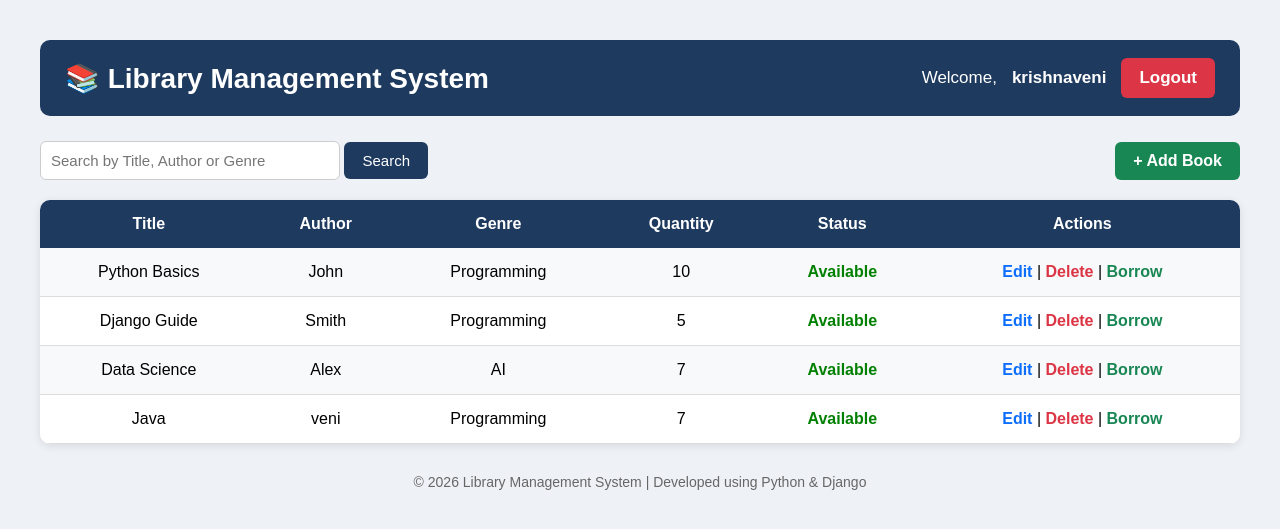
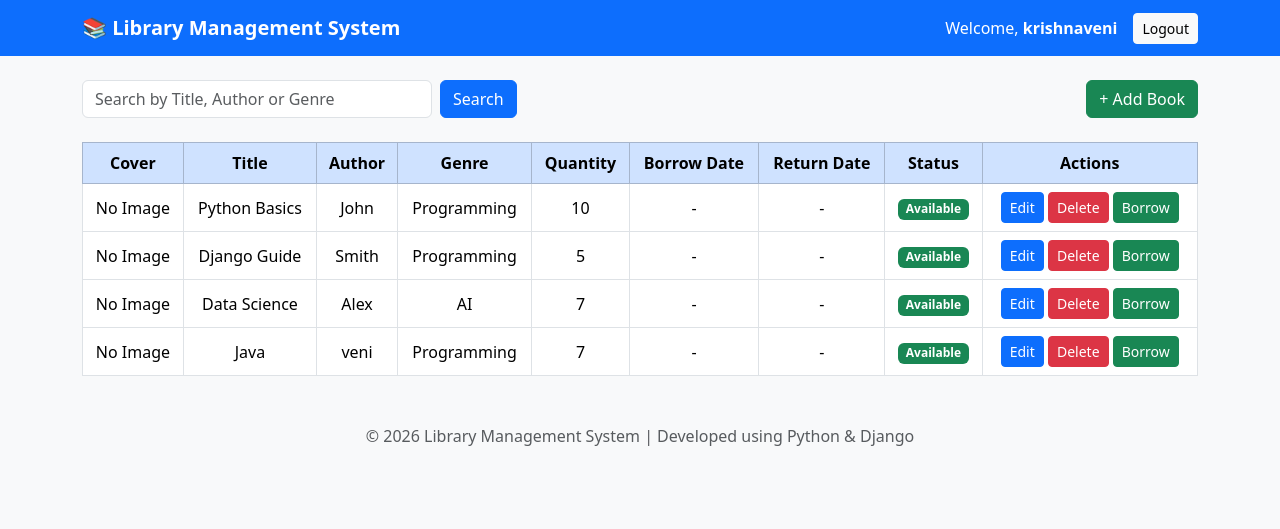
Before and after one commit to krishnaveni224/library-management-system, a Django app: page /books/ in a window 1280 px wide. Shown: the top 529 px of the page. Run offline with Django 4.2, Linux system fonts and the light colour scheme; a user stored in the database is signed in; data comes from the database, SQL or seed files in the repository; both versions use the stored data as it was before the commit.

Commit message:
Complete Library Management System with activity log, book covers and borrow return dates

```diff
--- /dev/null
+++ b/library/templates/base.html
@@ -0,0 +1,57 @@
+<!DOCTYPE html>
+<html lang="en">
+<head>
+    <meta charset="UTF-8">
+    <meta name="viewport" content="width=device-width, initial-scale=1.0">
+    <title>{% block title %}Library Management System{% endblock %}</title>
+
+    <!-- Bootstrap CSS -->
+    <link href="https://cdn.jsdelivr.net/npm/bootstrap@5.3.7/dist/css/bootstrap.min.css" rel="stylesheet">
+</head>
+
+<body class="bg-light">
+
+<nav class="navbar navbar-expand-lg navbar-dark bg-primary">
+    <div class="container">
+        <a class="navbar-brand fw-bold" href="/books/">
+            📚 Library Management System
+        </a>
+
+        {% if user.is_authenticated %}
+        <div class="d-flex align-items-center">
+            <span class="text-white me-3">
+                Welcome, <strong>{{ user.username }}</strong>
+            </span>
+
+            <a href="{% url 'logout' %}" class="btn btn-light btn-sm">
+                Logout
+            </a>
+        </div>
+        {% endif %}
+    </div>
+</nav>
+
+<div class="container mt-4">
+
+    {% if messages %}
+        {% for message in messages %}
+            <div class="alert alert-success alert-dismissible fade show" role="alert">
+                {{ message }}
+                <button type="button" class="btn-close" data-bs-dismiss="alert"></button>
+            </div>
+        {% endfor %}
+    {% endif %}
+
+    {% block content %}
+    {% endblock %}
+
+</div>
+
+<footer class="text-center mt-5 mb-3 text-muted">
+    © 2026 Library Management System | Developed using Python & Django
+</footer>
+
+<script src="https://cdn.jsdelivr.net/npm/bootstrap@5.3.7/dist/js/bootstrap.bundle.min.js"></script>
+
+</body>
+</html>
--- a/library/templates/books.html
+++ b/library/templates/books.html
@@ -1,238 +1,66 @@
-<!DOCTYPE html>
-<html>
-<head>
-    <title>Library Management System</title>
+{% extends 'base.html' %}
 
-    <style>
+{% block title %}
+Books
+{% endblock %}
 
-        *{
-            margin:0;
-            padding:0;
-            box-sizing:border-box;
-            font-family:Arial, sans-serif;
-        }
+{% block content %}
 
-        body{
-            background:#eef2f7;
-            padding:40px;
-        }
+<div class="d-flex justify-content-between align-items-center mb-4 flex-wrap">
 
-        .container{
-            max-width:1200px;
-            margin:auto;
-        }
-
-        .navbar{
-            background:#1e3a5f;
-            color:white;
-            padding:18px 25px;
-            border-radius:10px;
-            display:flex;
-            justify-content:space-between;
-            align-items:center;
-            margin-bottom:25px;
-        }
-
-        .navbar h2{
-            font-size:28px;
-        }
-
-        .user{
-            display:flex;
-            align-items:center;
-            gap:15px;
-            font-size:17px;
-        }
-
-        .logout{
-            background:#dc3545;
-            color:white;
-            text-decoration:none;
-            padding:10px 18px;
-            border-radius:6px;
-            font-weight:bold;
-        }
-
-        .logout:hover{
-            background:#bb2d3b;
-        }
-
-        .top-section{
-            display:flex;
-            justify-content:space-between;
-            align-items:center;
-            margin-bottom:20px;
-            flex-wrap:wrap;
-        }
-
-        input{
-            width:300px;
-            padding:10px;
-            border:1px solid #ccc;
-            border-radius:6px;
-            font-size:15px;
-        }
-
-        button{
-            padding:10px 18px;
-            border:none;
-            background:#1e3a5f;
-            color:white;
-            border-radius:6px;
-            cursor:pointer;
-            font-size:15px;
-        }
-
-        button:hover{
-            background:#16304f;
-        }
-
-        .add-btn{
-            background:#198754;
-            color:white;
-            text-decoration:none;
-            padding:10px 18px;
-            border-radius:6px;
-            font-weight:bold;
-        }
-
-        .add-btn:hover{
-            background:#146c43;
-        }
-
-        table{
-            width:100%;
-            border-collapse:collapse;
-            background:white;
-            border-radius:10px;
-            overflow:hidden;
-            box-shadow:0 2px 8px rgba(0,0,0,0.1);
-        }
-
-        th{
-            background:#1e3a5f;
-            color:white;
-            padding:15px;
-        }
-
-        td{
-            padding:15px;
-            text-align:center;
-            border-bottom:1px solid #ddd;
-        }
-
-        tr:nth-child(even){
-            background:#f8f9fa;
-        }
-
-        tr:hover{
-            background:#eef4ff;
-        }
-
-        .available{
-            color:green;
-            font-weight:bold;
-        }
-
-        .borrowed{
-            color:red;
-            font-weight:bold;
-        }
-
-        .edit{
-            color:#0d6efd;
-            text-decoration:none;
-            font-weight:bold;
-        }
-
-        .delete{
-            color:#dc3545;
-            text-decoration:none;
-            font-weight:bold;
-        }
-
-        .borrow{
-            color:#198754;
-            text-decoration:none;
-            font-weight:bold;
-        }
-
-        .return{
-            color:#fd7e14;
-            text-decoration:none;
-            font-weight:bold;
-        }
-
-        .edit:hover,
-        .delete:hover,
-        .borrow:hover,
-        .return:hover{
-            text-decoration:underline;
-        }
-
-        .footer{
-            text-align:center;
-            margin-top:30px;
-            color:#666;
-            font-size:14px;
-        }
-
-    </style>
-
-</head>
-
-<body>
-
-<div class="container">
-
-    <div class="navbar">
-
-        <h2>📚 Library Management System</h2>
-
-        <div class="user">
-
-            Welcome,
-            <strong>{{ request.user.username }}</strong>
-
-            <a class="logout" href="/logout/">Logout</a>
-
-        </div>
-
-    </div>
-
-    <div class="top-section">
-
-        <form method="GET">
+    <form method="GET" class="d-flex">
 
         <input
             type="text"
             name="search"
+            class="form-control me-2"
+            style="width:350px;"
             placeholder="Search by Title, Author or Genre"
-                value="{{ search }}"
-            >
+            value="{{ search }}">
 
-            <button type="submit">Search</button>
+        <button type="submit" class="btn btn-primary">
+            Search
+        </button>
 
     </form>
 
-        <a class="add-btn" href="/add-book/">+ Add Book</a>
+    <a href="/add-book/" class="btn btn-success">
+        + Add Book
+    </a>
 
 </div>
 
-    <table>
+<table class="table table-bordered table-hover text-center align-middle">
+
+    <thead class="table-primary">
 
         <tr>
+            <th>Cover</th>
             <th>Title</th>
             <th>Author</th>
             <th>Genre</th>
             <th>Quantity</th>
+            <th>Borrow Date</th>
+            <th>Return Date</th>
             <th>Status</th>
             <th>Actions</th>
         </tr>
 
+    </thead>
+
+    <tbody>
+
     {% for book in books %}
 
         <tr>
+
+            <td>
+                {% if book.cover_image %}
+                    <img src="{{ book.cover_image.url }}" width="60" height="80" alt="Book Cover">
+                {% else %}
+                    No Image
+                {% endif %}
+            </td>
 
             <td>{{ book.title }}</td>
             <td>{{ book.author }}</td>
@@ -240,36 +68,50 @@
             <td>{{ book.quantity }}</td>
 
             <td>
+                {% if book.borrow_date %}
+                    {{ book.borrow_date }}
+                {% else %}
+                    -
+                {% endif %}
+            </td>
 
+            <td>
+                {% if book.return_date %}
+                    {{ book.return_date }}
+                {% else %}
+                    -
+                {% endif %}
+            </td>
+
+            <td>
                 {% if book.is_borrowed %}
-
-                    <span class="borrowed">Borrowed</span>
-
+                    <span class="badge bg-danger">Borrowed</span>
                 {% else %}
-
-                    <span class="available">Available</span>
-
+                    <span class="badge bg-success">Available</span>
                 {% endif %}
-
             </td>
 
             <td>
 
-                <a class="edit" href="/edit-book/{{ book.id }}/">Edit</a>
+                <a href="/edit-book/{{ book.id }}/" class="btn btn-primary btn-sm">
+                    Edit
+                </a>
 
-                |
-
-                <a class="delete" href="/delete-book/{{ book.id }}/">Delete</a>
-
-                |
+                <a href="/delete-book/{{ book.id }}/" class="btn btn-danger btn-sm">
+                    Delete
+                </a>
 
                 {% if book.is_borrowed %}
 
-                    <a class="return" href="/return-book/{{ book.id }}/">Return</a>
+                    <a href="/return-book/{{ book.id }}/" class="btn btn-warning btn-sm">
+                        Return
+                    </a>
 
                 {% else %}
 
-                    <a class="borrow" href="/borrow-book/{{ book.id }}/">Borrow</a>
+                    <a href="/borrow-book/{{ book.id }}/" class="btn btn-success btn-sm">
+                        Borrow
+                    </a>
 
                 {% endif %}
 
@@ -280,22 +122,13 @@
     {% empty %}
 
         <tr>
-
-            <td colspan="6">No books found.</td>
-
+            <td colspan="9">No books found.</td>
         </tr>
 
     {% endfor %}
 
+    </tbody>
+
 </table>
 
-    <div class="footer">
-
-        © 2026 Library Management System | Developed using Python & Django
-
-    </div>
-
-</div>
-
-</body>
-</html>
+{% endblock %}
--- a/library/urls.py
+++ b/library/urls.py
@@ -12,6 +12,9 @@ urlpatterns = [
     path('borrow-book/<int:id>/', views.borrow_book, name='borrow_book'),
     path('return-book/<int:id>/', views.return_book, name='return_book'),
 
+    path('activity-log/', views.activity_log, name='activity_log'),
+
+
     path('register/', views.register, name='register'),
     path('login/', views.login, name='login'),
     path('logout/', views.logout_user, name='logout'),
--- a/library/views.py
+++ b/library/views.py
@@ -1,9 +1,12 @@
+from django.http import HttpResponse
 from django.shortcuts import render, redirect, get_object_or_404
+from django.contrib import messages
 from django.db.models import Q
-from .models import Book
-from .forms import BookForm
+from .models import Book, ActivityLog
+from .forms import BookForm, RegisterForm
+from datetime import date
 
-from django.contrib.auth.forms import UserCreationForm, AuthenticationForm
+from django.contrib.auth.forms import  AuthenticationForm
 from django.contrib.auth import login as auth_login, logout
 from django.contrib.auth.decorators import login_required
 
@@ -36,11 +39,21 @@ def add_book(request):
 
     if request.method == 'POST':
 
-        form = BookForm(request.POST)
+        form = BookForm(request.POST, request.FILES)
 
         if form.is_valid():
 
-            form.save()
+            book = form.save()
+
+            ActivityLog.objects.create(
+                user=request.user,
+                action="Added Book",
+                book=book,
+                book_title=book.title
+            )
+
+
+            messages.success(request, "Book added successfully!")
 
             return redirect('/books/')
 
@@ -58,11 +71,22 @@ def edit_book(request, id):
 
     if request.method == 'POST':
 
-        form = BookForm(request.POST, instance=book)
+        form = BookForm(request.POST, request.FILES, instance=book)
 
         if form.is_valid():
 
-            form.save()
+            updated_book = form.save()
+
+            ActivityLog.objects.create(
+                user=request.user,
+                action="Updated Book",
+                book=updated_book,
+                book_title=updated_book.title
+            )
+
+
+
+            messages.success(request, "Book updated sucessfully")
 
             return redirect('/books/')
 
@@ -78,7 +102,19 @@ def delete_book(request, id):
 
     book = get_object_or_404(Book, id=id)
 
+    book_title = book.title
+
+    ActivityLog.objects.create(
+        user=request.user,
+        action="Deleted Book",
+        book=book,
+        book_title=book.title
+
+    )
+
     book.delete()
+
+    messages.success(request, "Book deleted successfully")
 
     return redirect('/books/')
 
@@ -88,9 +124,21 @@ def borrow_book(request, id):
 
     book = get_object_or_404(Book, id=id)
 
-    book.is_borrowed = True
+    if not book.is_borrowed:
 
-    book.save()
+        book.is_borrowed = True
+        book.borrow_date = date.today()
+        book.return_date = None
+        book.save()
+
+        ActivityLog.objects.create(
+            user=request.user,
+            action="Borrowed Book",
+            book=book,
+            book_title=book.title
+        )
+
+    messages.success(request, "Book borrowed successfully")
 
     return redirect('/books/')
 
@@ -100,10 +148,20 @@ def return_book(request, id):
 
     book = get_object_or_404(Book, id=id)
 
-    book.is_borrowed = False
+    if book.is_borrowed:
 
-    book.save()
+       book.is_borrowed = False
+       book.return_date = date.today()
+       book.save()
 
+       ActivityLog.objects.create(
+           user=request.user,
+           action="Returned Book",
+           book=book,
+           book_title=book.title
+       )
+
+    messages.success(request, "Book returned successfully")
     return redirect('/books/')
 
 
@@ -111,7 +169,7 @@ def register(request):
 
     if request.method == 'POST':
 
-        form = UserCreationForm(request.POST)
+        form = RegisterForm(request.POST)
 
         if form.is_valid():
 
@@ -121,12 +179,15 @@ def register(request):
 
     else:
 
-        form = UserCreationForm()
+        form = RegisterForm()
 
     return render(request, 'register.html', {'form': form})
 
 
 def login(request):
+
+    if request.user.is_authenticated:
+        return redirect('/books/')
 
     if request.method == 'POST':
 
@@ -137,6 +198,11 @@ def login(request):
             user = form.get_user()
 
             auth_login(request, user)
+
+            ActivityLog.objects.create(
+                user=user,
+                action="Logged In"
+            )
 
             return redirect('/books/')
 
@@ -149,6 +215,25 @@ def login(request):
 
 def logout_user(request):
 
+    if request.user.is_authenticated:
+
+        ActivityLog.objects.create(
+            user=request.user,
+            action="Logged Out"
+        )
+
     logout(request)
 
     return redirect('/login/')
+
+@login_required
+def activity_log(request):
+
+    if not request.user.is_superuser:
+        return HttpResponse("Access Denied! Only the admin can view the Activity Log.")
+
+    logs = ActivityLog.objects.all().order_by('-timestamp')
+
+    return render(request, 'activity_log.html', {
+        'logs' : logs
+    })
--- a/library_project/urls.py
+++ b/library_project/urls.py
@@ -16,8 +16,13 @@ Including another URLconf
 """
 from django.contrib import admin
 from django.urls import path, include
+from django.conf import settings
+from django.conf.urls.static import static
 
 urlpatterns = [
     path('admin/', admin.site.urls),
     path('', include('library.urls')),
 ]
+
+if settings.DEBUG:
+    urlpatterns += static(settings.MEDIA_URL, document_root=settings.MEDIA_ROOT)
```
Also changed, not shown: library/forms.py (+23 -1 lines), library/models.py (+18 -1 lines), library/templates/activity_log.html (added, +65 -0 lines), library/templates/add_book.html (+25 -19 lines), library/templates/login.html (+18 -12 lines), library/templates/register.html (+52 -13 lines), library_project/settings.py (+12 -3 lines), db.sqlite3 (deleted), library/migrations/0003_activitylog.py (added), library/migrations/0004_activitylog_book_title.py (added), library/migrations/0005_book_borrow_date_book_cover_image_book_return_date.py (added), 1 other file. Lines whose indentation alone changed are shown as unchanged.
